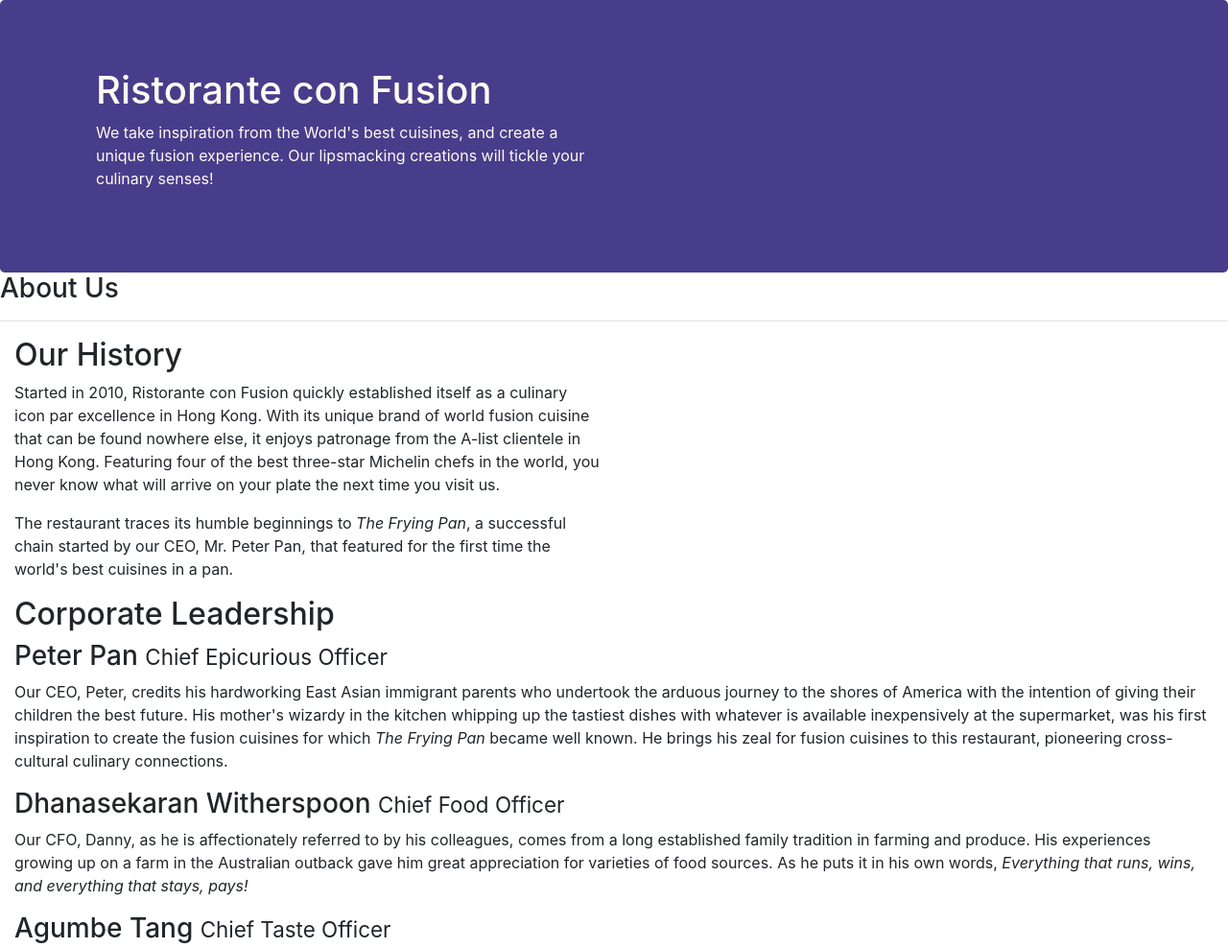
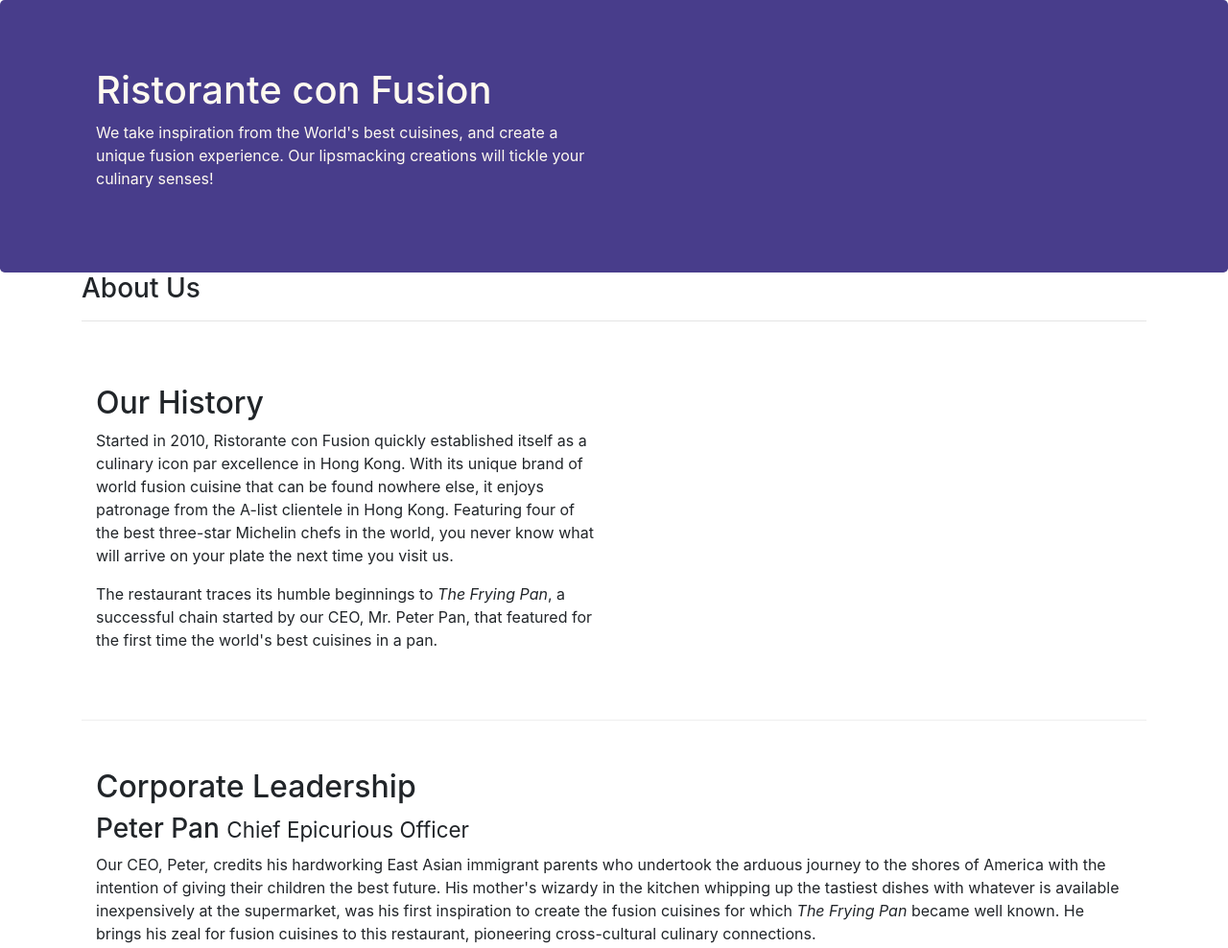
Before and after one commit to Arjunbhavsar/BootStrap4, a website: page aboutus.html in a window 1280 px wide. Shown: the top 988 px of the page at 96% size. Drawn offline with nearby package versions, Linux system fonts and the light colour scheme.

Commit message:
Refined the code

```diff
--- a/aboutus.html
+++ b/aboutus.html
@@ -30,15 +30,15 @@
         </div>
     </header>
 
-    <div>
-        <div>
-            <div>
+    <div class="container">
+        <div class="row">
+            <div class="col-12">
                <h3>About Us</h3>
                <hr>
             </div>
         </div>
 
-        <div>
+        <div class="row row-content">
             <div class="col-6 col-sm-6">
                 <h2>Our History</h2>
                 <p>Started in 2010, Ristorante con Fusion quickly established itself as a culinary icon par excellence in Hong Kong. With its unique brand of world fusion cuisine that can be found nowhere else, it enjoys patronage from the A-list clientele in Hong Kong.  Featuring four of the best three-star Michelin chefs in the world, you never know what will arrive on your plate the next time you visit us.</p>
@@ -49,7 +49,7 @@
         </div>
 
 
-        <div>
+        <div  class="row row-content">
             <div class="col-12 col-sm-12">
                 <h2>Corporate Leadership</h2>
                 <h3>Peter Pan <small>Chief Epicurious Officer</small></h3>
@@ -106,7 +106,10 @@
            </div>
         </div>
     </footer>
-
+    <!-- jQuery first, then Popper.js, then Bootstrap JS. -->
+    <script src="node_modules/jquery/dist/jquery.slim.min.js"></script>
+    <script src="node_modules/popper.js/dist/umd/popper.min.js"></script>
+    <script src="node_modules/bootstrap/dist/js/bootstrap.min.js"></script>
 </body>
 
 </html>
```
Also changed, not shown: index.html (+1 -0 lines).
